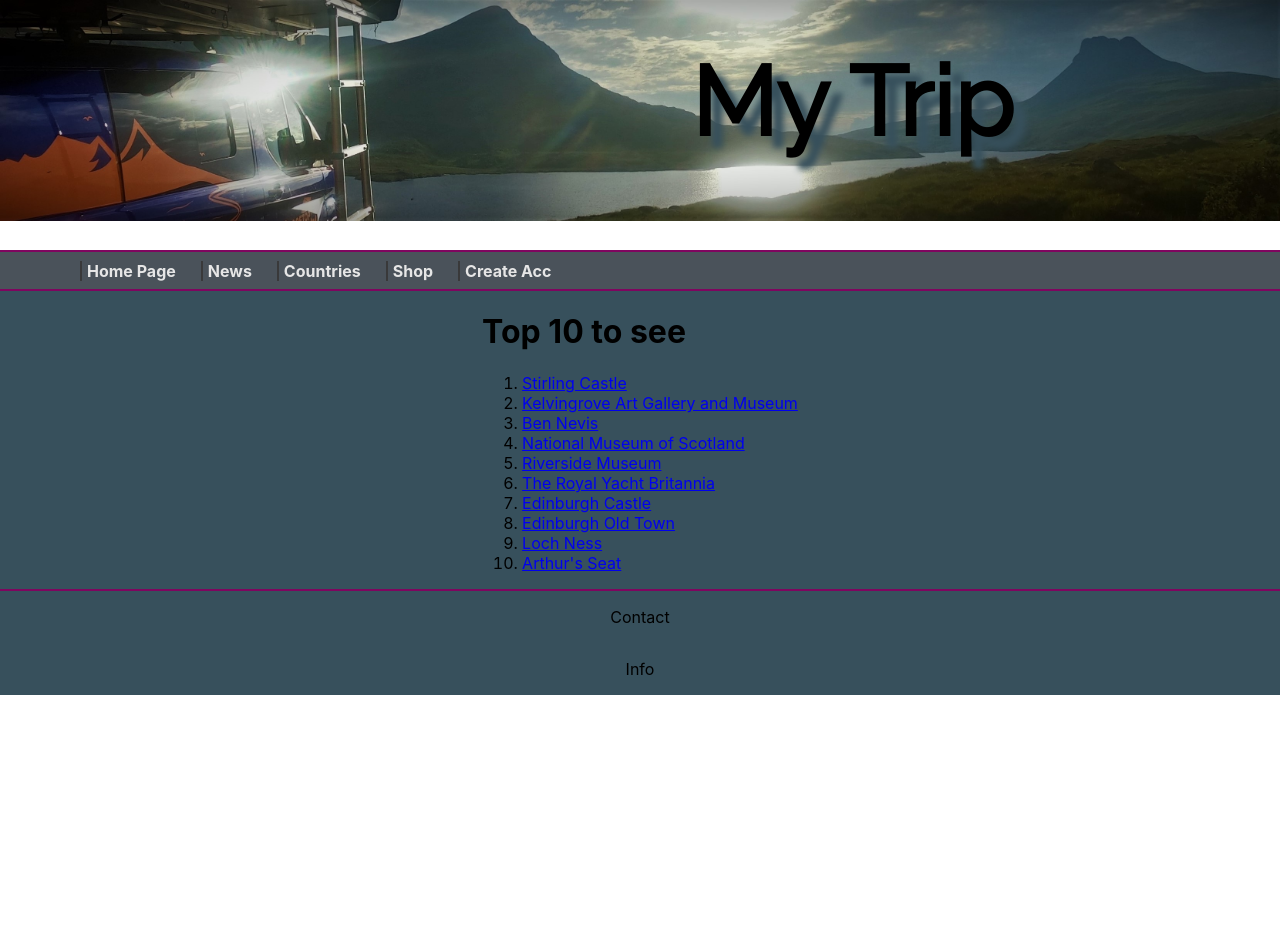
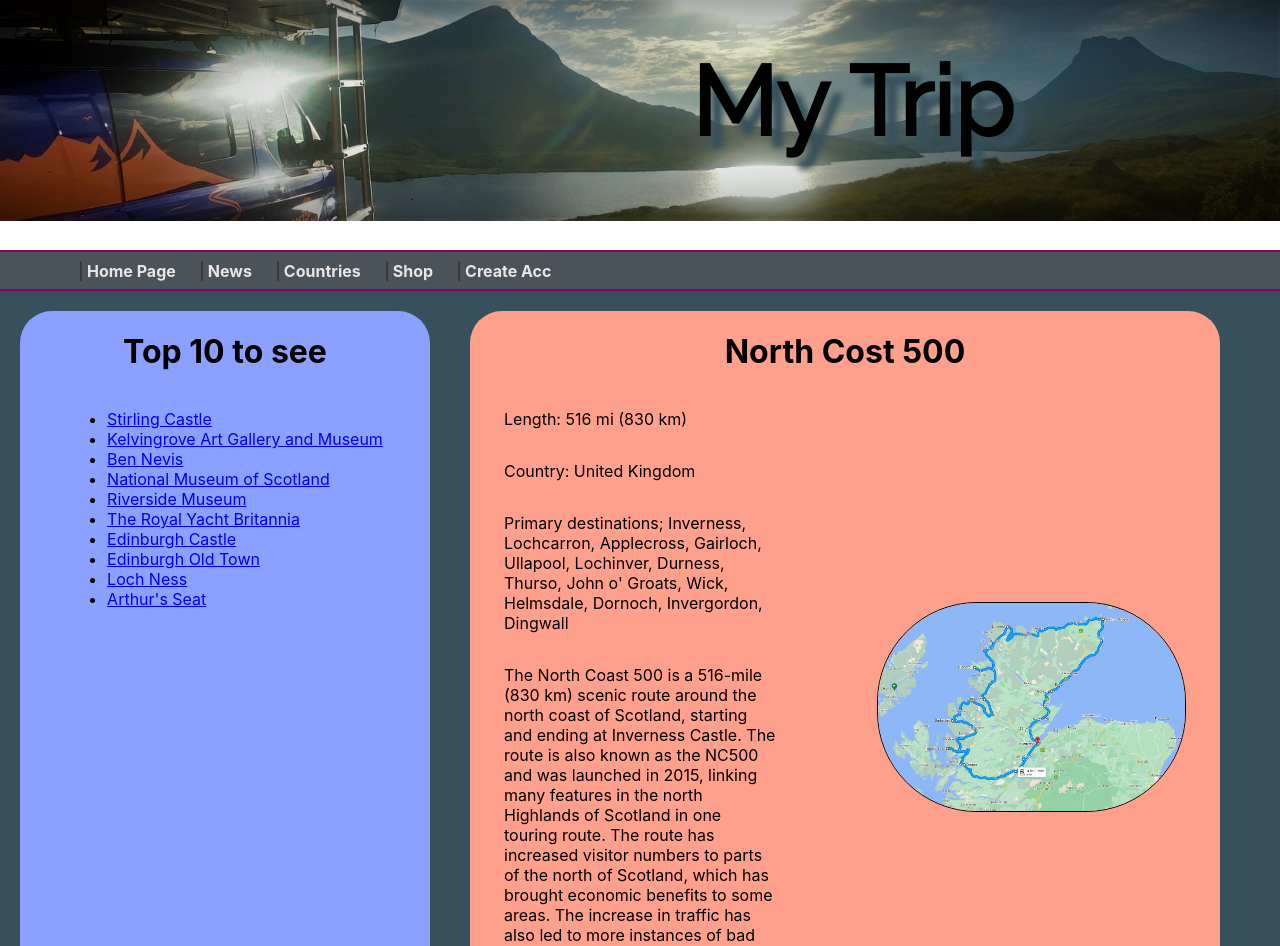
Before and after one commit to Lineles/mytrip, a React (Create React App) app: page /Scottland in a window 1280 px wide. Shown: the top 946 px of the page. Before the commit the page ends 800 px from the top, so only its background shows below. Built offline with nearby package versions, Linux system fonts and the light colour scheme.

Commit message:
ceratet north cost 500

```diff
--- a/src/Components/Countries/Scottland/Scottland.css
+++ b/src/Components/Countries/Scottland/Scottland.css
@@ -15,9 +15,76 @@
   }
 
   .Scottland-main-container{
+    display: grid;
+    width: 100%;
+    grid-template-areas:
+        "top10 roadtrip"
+        "top10 roadtrip"
+        "coments coments";
+    grid-template-rows: 550px 1fr 200px;
+    grid-template-columns: 450px 1fr;
+    background-color: var(--Charcoalcolor);
+  }
+
+  .Scottland-top10{
+    grid-area: top10;
+    background-color: #8ca0ff;
+    margin: 20px;
+    text-align: start;
+    border-radius: 32px;
+    display: flex;
+    flex-direction: column;
+    justify-content: start;
+    align-items: center;
+  }
+
+  .Scottland-roadtrips{
+    grid-area: roadtrip;
+    background-color: #ffa08c;
+    margin: 20px;
+    text-align: start;
+    border-radius: 32px;
+    display: flex;
+    flex-direction: column;
+    justify-content: start;
+    align-items: center;
+    padding: 0 34px;
+  }
+
+  .Scottland-funnstuff{
+    grid-area: funnstuff;
+    background-color: #ffff64;
+    margin: 20px;
+    text-align: start;
+    border-radius: 32px;
+  }
+
+  .Scottland-roadtrips-flex{
+    display: flex;
+    flex-direction: row;
+    justify-content: center;
+    align-items: center;
+  }
+
+  .Scottland-roadtrips-info{
     display: flex;
     flex-direction: column;
     justify-content: center;
-    align-items: center;
-    background-color: var(--Charcoalcolor);
+    align-items: flex-start;
+    width: 50%;
+    padding-right: 100px;
   }
+
+  .Scottland-roadtrips-NorthCost500{
+    width: 45%;
+    border: solid black 1px;
+    border-radius: 100px;
+  }
+
+  .Scottland-coments{
+    grid-area: coments;
+    background-color: #8cffa0;
+    margin: 20px;
+    text-align: start;
+    border-radius: 32px;
+  }
--- a/src/Components/Countries/Scottland/Scottland.jsx
+++ b/src/Components/Countries/Scottland/Scottland.jsx
@@ -6,9 +6,9 @@ function Scottland ( ) {
     return(
 
         <div className="Scottland-main-container">
-            <div>
+            <div className="Scottland-top10">
                 <h1> Top 10 to see </h1>
-                    <ol>
+                    <ul>
                         <li><a href="https://en.wikipedia.org/wiki/Stirling_Castle" >Stirling Castle</a></li>
                         <li><a href="https://en.wikipedia.org/wiki/Kelvingrove_Art_Gallery_and_Museum" >Kelvingrove Art Gallery and Museum</a></li>
                         <li><a href="https://en.wikipedia.org/wiki/Ben_Nevis" >Ben Nevis</a></li>
@@ -19,12 +19,30 @@ function Scottland ( ) {
                         <li><a href="https://en.wikipedia.org/wiki/Old_Town,_Edinburgh" >Edinburgh Old Town</a></li>
                         <li><a href="https://en.wikipedia.org/wiki/Loch_Ness" >Loch Ness</a></li>
                         <li><a href="https://en.wikipedia.org/wiki/Arthur%27s_Seat" >Arthur's Seat</a></li>
-                    </ol>
+                    </ul>
+            </div>
+            <div className="Scottland-roadtrips">
+                <h1> North Cost 500 </h1>
+                <div className="Scottland-roadtrips-flex">
+                    <div className="Scottland-roadtrips-info">
+                        <p>Length:	516 mi (830 km)</p>
+                        <p>Country:	United Kingdom</p>
+                        <p>Primary destinations;	Inverness, Lochcarron, Applecross, Gairloch, Ullapool, Lochinver, Durness, Thurso, John o' Groats, Wick, Helmsdale, Dornoch, Invergordon, Dingwall</p>
+                        <p>The North Coast 500 is a 516-mile (830 km) scenic route around the north coast of Scotland, starting and ending at Inverness Castle. The route is also known as the NC500 and was launched in 2015, linking many features in the north Highlands of Scotland in one touring route.
+                            The route has increased visitor numbers to parts of the north of Scotland, which has brought economic benefits to some areas. The increase in traffic has also led to more instances of bad and dangerous driving, as well as damage to the roads and concerns about the environmental impact.</p>
+                    </div>
 
+                    <img src="\IMAGES\Scottland\NorthCost500.PNG" alt="" className="Scottland-roadtrips-NorthCost500"></img>
+                </div>
+            </div>
+            <div className="Scottland-funnstuff">
 
 
             </div>
+            <div className="Scottland-coments">
 
+
+            </div>
 
 
 
```
Also changed, not shown: public/IMAGES/Scottland/NorthCost500.PNG (added).
